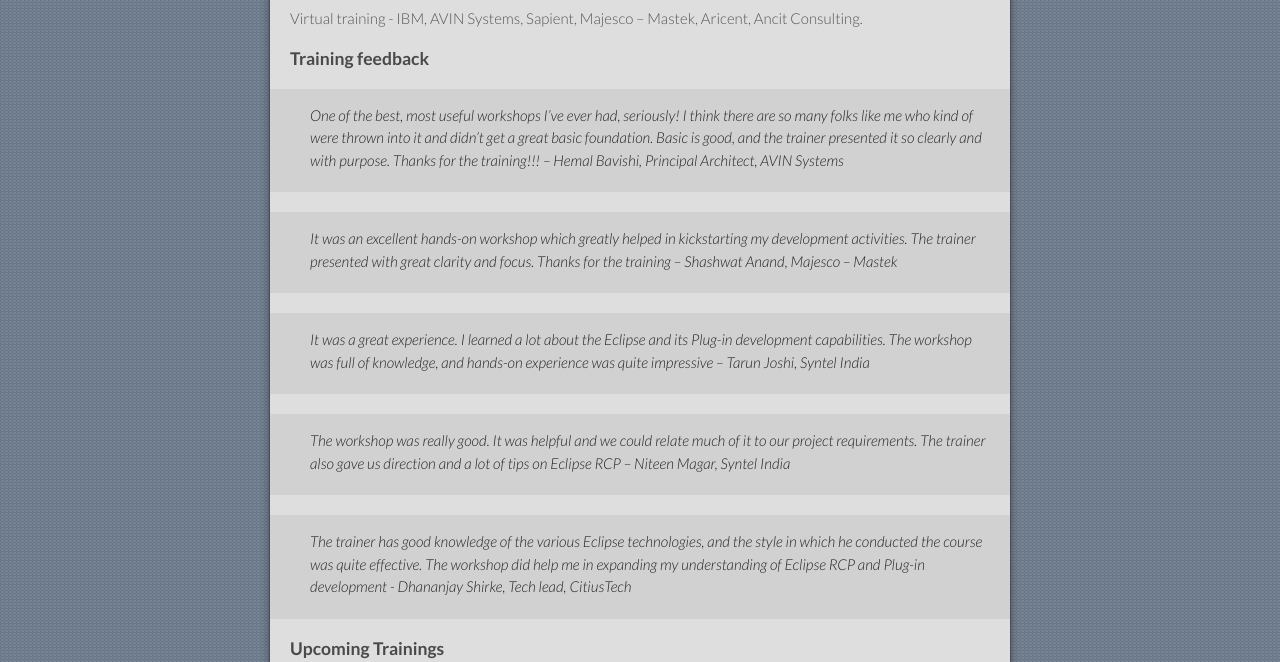
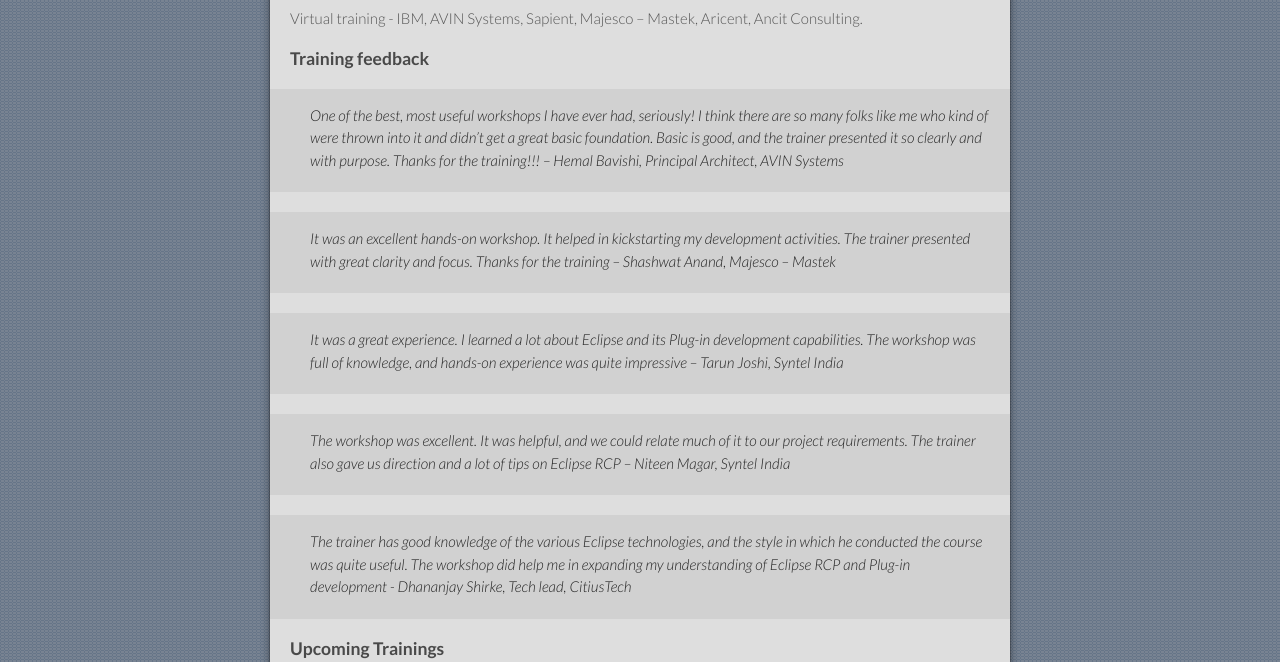
Before and after one commit to gyaltso/gyaltso.github.com, a Jekyll site: the page built from index.md, in a window 1280 px wide. Shown: the part 688-1350 px from the top of the page. Built offline with Jekyll 4.4.1, drawn with Linux system fonts in a browser that asks for light colours; our own code applies the rules of GitHub Pages for plain Markdown files.

Commit message:
Minor grammitical updates to the feedbacks
Signed-off-by: Gyaltso <neerajbhusare@gyaltso.com>

```diff
--- a/index.md
+++ b/index.md
@@ -23,16 +23,15 @@ Virtual training - IBM, AVIN Systems, Sapient, Majesco – Mastek, Aricent, Anci
 
 ### Training feedback
 
-> One of the best, most useful workshops I’ve ever had, seriously! I think there are so many folks like me who kind of were thrown into it and didn’t get a great basic foundation. Basic is good, and the trainer presented it so clearly and with purpose. Thanks for the training!!! _– Hemal Bavishi, Principal Architect, AVIN Systems_
+> One of the best, most useful workshops I have ever had, seriously! I think there are so many folks like me who kind of were thrown into it and didn't get a great basic foundation. Basic is good, and the trainer presented it so clearly and with purpose. Thanks for the training!!! _– Hemal Bavishi, Principal Architect, AVIN Systems_
 
-> It was an excellent hands-on workshop which greatly helped in kickstarting my development activities. The trainer presented with great clarity and focus. Thanks for the training _– Shashwat Anand, Majesco – Mastek_
+> It was an excellent hands-on workshop. It helped in kickstarting my development activities. The trainer presented with great clarity and focus. Thanks for the training _– Shashwat Anand, Majesco – Mastek_
 
-> It was a great experience. I learned a lot about the Eclipse and its Plug-in development capabilities. The workshop was full of knowledge, and hands-on experience
-> was quite impressive _– Tarun Joshi, Syntel India_
+> It was a great experience. I learned a lot about Eclipse and its Plug-in development capabilities. The workshop was full of knowledge, and hands-on experience was quite impressive _– Tarun Joshi, Syntel India_
 
-> The workshop was really good. It was helpful and we could relate much of it to our project requirements. The trainer also gave us direction and a lot of tips on Eclipse RCP _– Niteen Magar, Syntel India_
+> The workshop was excellent. It was helpful, and we could relate much of it to our project requirements. The trainer also gave us direction and a lot of tips on Eclipse RCP _– Niteen Magar, Syntel India_
 
-> The trainer has good knowledge of the various Eclipse technologies, and the style in which he conducted the course was quite effective. The workshop did help me in expanding my understanding of Eclipse RCP and Plug-in development _- Dhananjay Shirke, Tech lead, CitiusTech_
+> The trainer has good knowledge of the various Eclipse technologies, and the style in which he conducted the course was quite useful. The workshop did help me in expanding my understanding of Eclipse RCP and Plug-in development _- Dhananjay Shirke, Tech lead, CitiusTech_
 
 ### Upcoming Trainings
 
```
